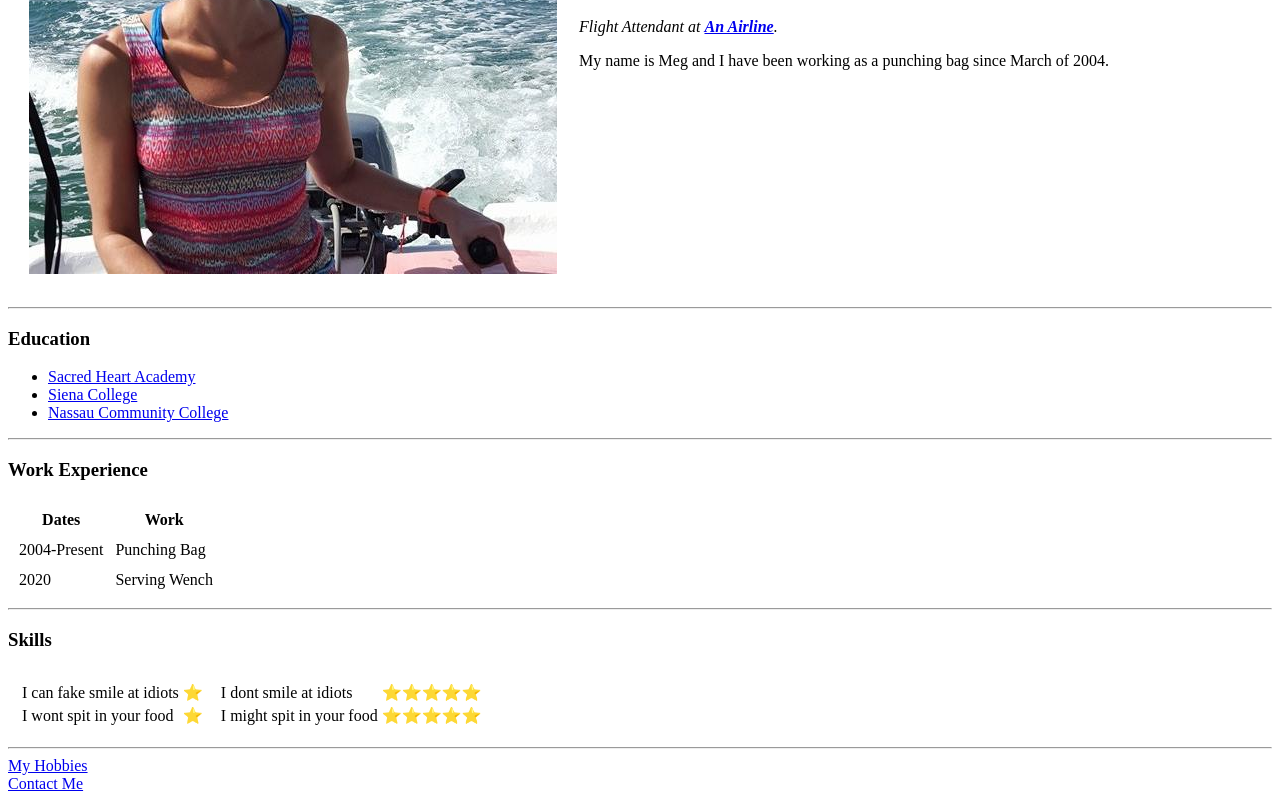
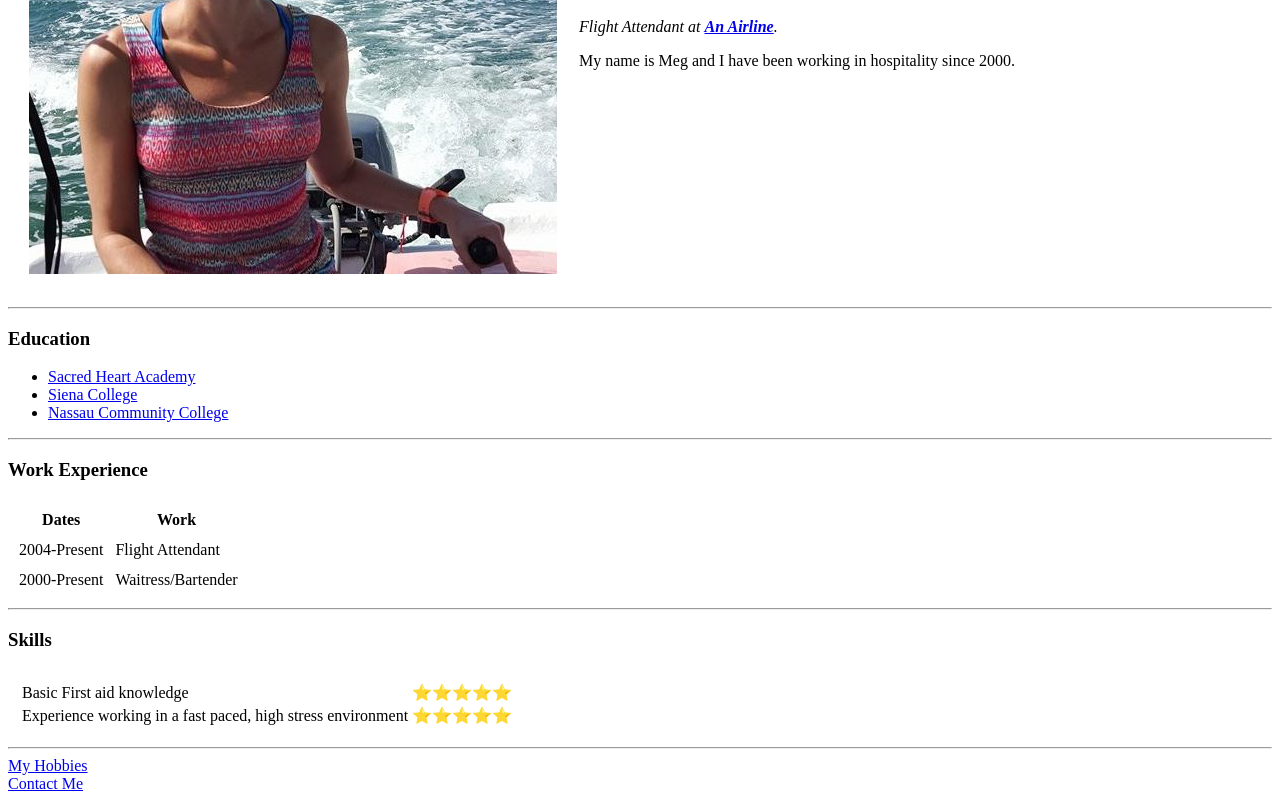
Before and after one commit to mperdreaux/cv, a plain HTML site: page index.html in a window 1280 px wide. Shown: the part 283-1084 px from the top of the page. Drawn offline with Linux system fonts and the light colour scheme.

Commit message:
Update index.html

```diff
--- a/index.html
+++ b/index.html
@@ -4,6 +4,7 @@
   <head>
     <meta charset="utf-8">
     <title>💜Meg's Personal Site</title>
+    <link rel="stylesheet" href="css/styles.css">
   </head>
 
   <body>
@@ -13,7 +14,7 @@
         <td>
           <h1>Megan Marie</h1>
           <p><em>Flight Attendant at <strong><a href="https://www.jetblue.com">An Airline</a></strong>.</em></p>
-        <p>My name is Meg and I have been working as a punching bag since March of 2004.</p>
+          <p>My name is Meg and I have been working in hospitality since 2000.</p>
         </td>
       </tr>
     </table>
@@ -37,11 +38,11 @@
       <tbody>
         <tr>
           <td>2004-Present</td>
-        <td>Punching Bag</td>
+          <td>Flight Attendant</td>
         </tr>
         <tr>
-        <td>2020</td>
-        <td>Serving Wench</td>
+          <td>2000-Present</td>
+          <td>Waitress/Bartender</td>
         </tr>
       </tbody>
     </table>
@@ -52,23 +53,11 @@
         <td>
           <table>
             <tr>
-            <td>I can fake smile at idiots</td>
-            <td>⭐️</td>
-          </tr>
-          <tr>
-            <td>I wont spit in your food</td>
-            <td>⭐️</td>
-          </tr>
-        </table>
-      </td>
-      <td>
-        <table>
-          <tr>
-            <td>I dont smile at idiots</td>
+              <td>Basic First aid knowledge</td>
               <td>⭐️⭐️⭐️⭐️⭐️</td>
             </tr>
             <tr>
-            <td>I might spit in your food</td>
+              <td>Experience working in a fast paced, high stress environment</td>
               <td>⭐️⭐️⭐️⭐️⭐️</td>
             </tr>
           </table>
@@ -76,14 +65,10 @@
       </tr>
     </table>
 
-
-
-
     <hr>
     <a href="hobbies.html">My Hobbies</a>
     <br>
     <a href="contact.html">Contact Me</a>
-  </h1>
   </body>
 
   </html>
```
Lines whose indentation alone changed are shown as unchanged.
